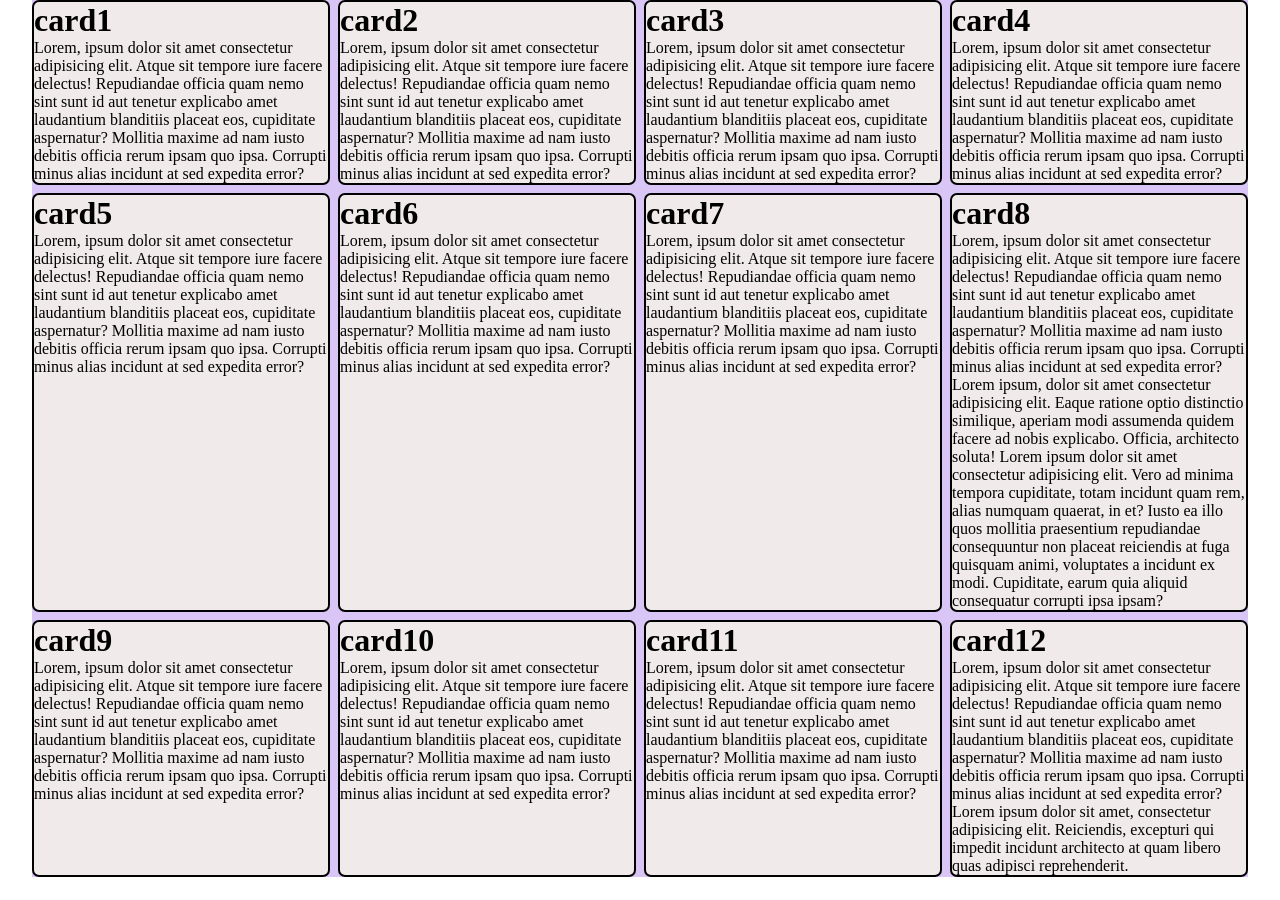
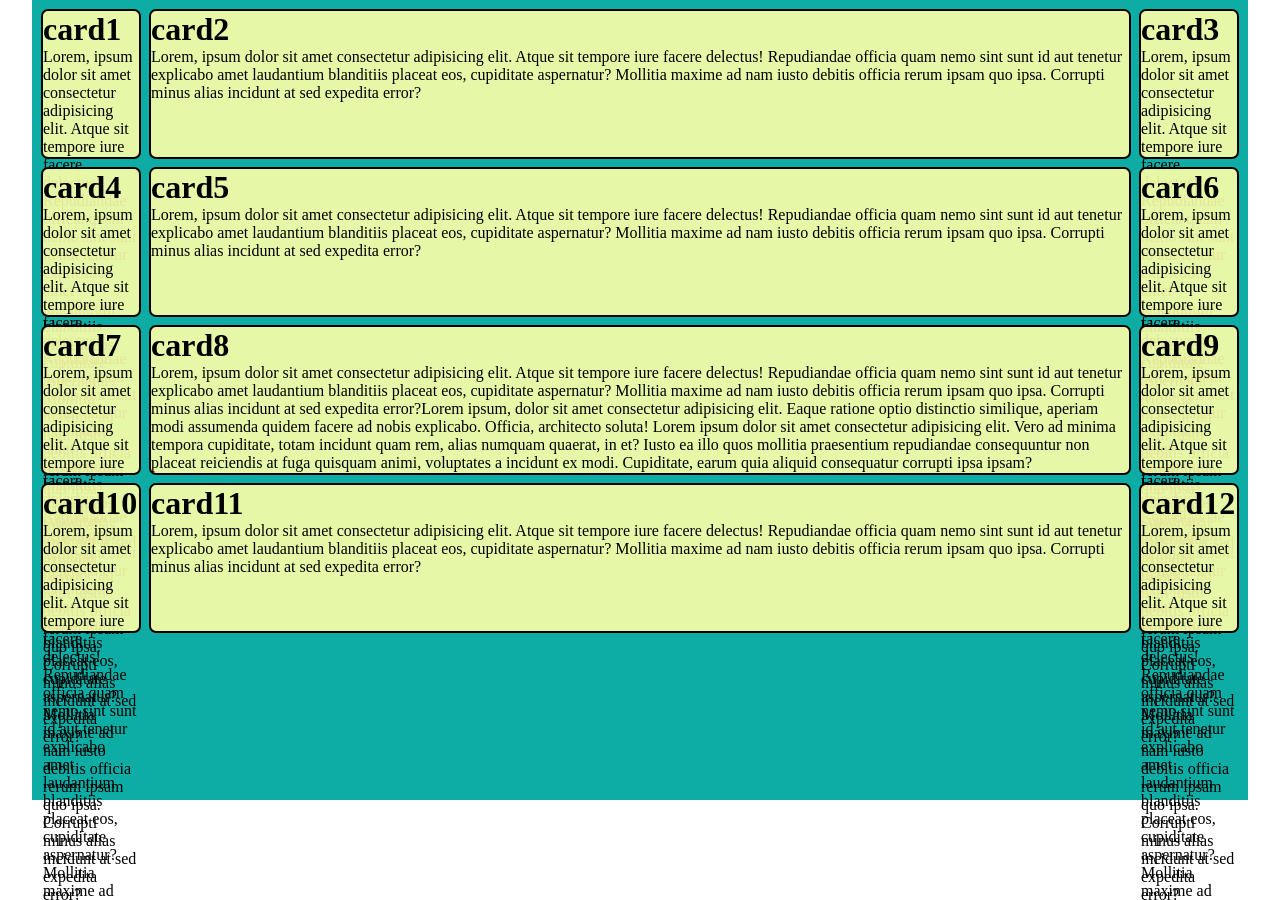
Before and after one commit to Ayush-Dube/vital_Web, a plain HTML site: page grid101/index.html in a window 1280 px wide. Shown: the top 900 px of the page. Before the commit the page ends 877 px from the top, so only its background shows below. Drawn offline with Linux system fonts and the light colour scheme.

Commit message:
update:0 auto-fit examples  dec1

```diff
--- a/grid101/index.html
+++ b/grid101/index.html
@@ -19,18 +19,25 @@
         .container{
             min-height: 100vh;
             width: 95vw;
-            background-color: #dac6f6;
+            background-color: #0dada5;
+            padding: 9px;
             display: grid;
             gap:.5rem;
-            grid-template-columns: repeat(auto-fit,minmax(240px,1fr));
-            grid-template-rows:auto;
+            /* grid-template-columns: repeat(auto-fit,minmax(240px,1fr)); */
+            grid-template-columns: 100px minmax(90px,1fr) 100px;
+            /* grid-template-rows:repeat(auto-fit,350px); */
+            grid-template-rows:repeat(auto-fit,150px);
         }
         .card{
             height: 100%;
             width:100%;
             border: 2px solid black;
-            background-color: #fefee3a6;
+            background-color: #ffffa9e5;
             border-radius: 7px;
+            /* otherwise text will spill */
+
+
+
 
         }
     </style>
```
